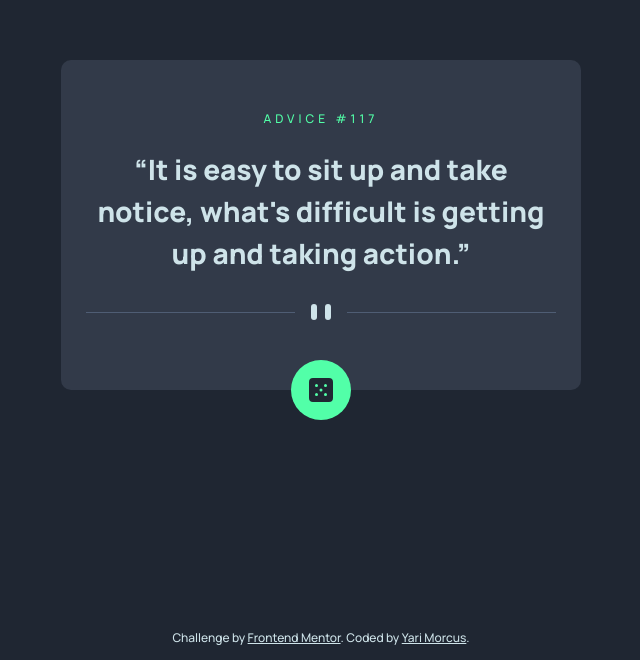
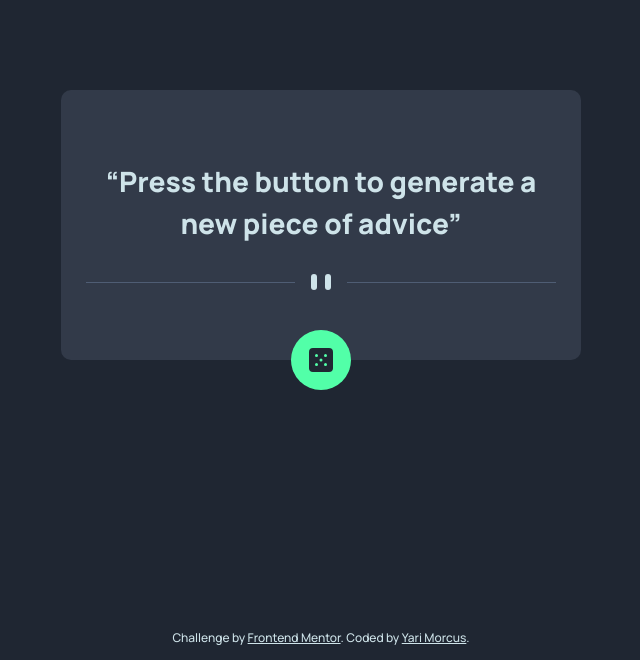
Before and after one commit to YariMorcus/advice-generator-app, a website built with Parcel: page src/index.html in a window 1280 px wide. Shown: the part 140-800 px from the top of the page, without its empty margins (319-959 px from the left). Built offline with nearby package versions, Linux system fonts and the light colour scheme.

Commit message:
Change default text

```diff
--- a/src/index.html
+++ b/src/index.html
@@ -35,8 +35,8 @@
 <body>
     <main>
         <article class="advice">
-            <h1 class="advice__title">Advice #117</h1>
-            <q class="advice__quote">It is easy to sit up and take notice, what's difficult is getting up and taking action.</q>
+            <h1 class="advice__title"></h1>
+            <q class="advice__quote">Press the button to generate a new piece of advice</q>
             <hr class="advice__divider">
             <button class="advice__dice-btn js-advice__dice-btn" aria-label="Generate advice"></button>
         </article> <!-- .advice-->
```
